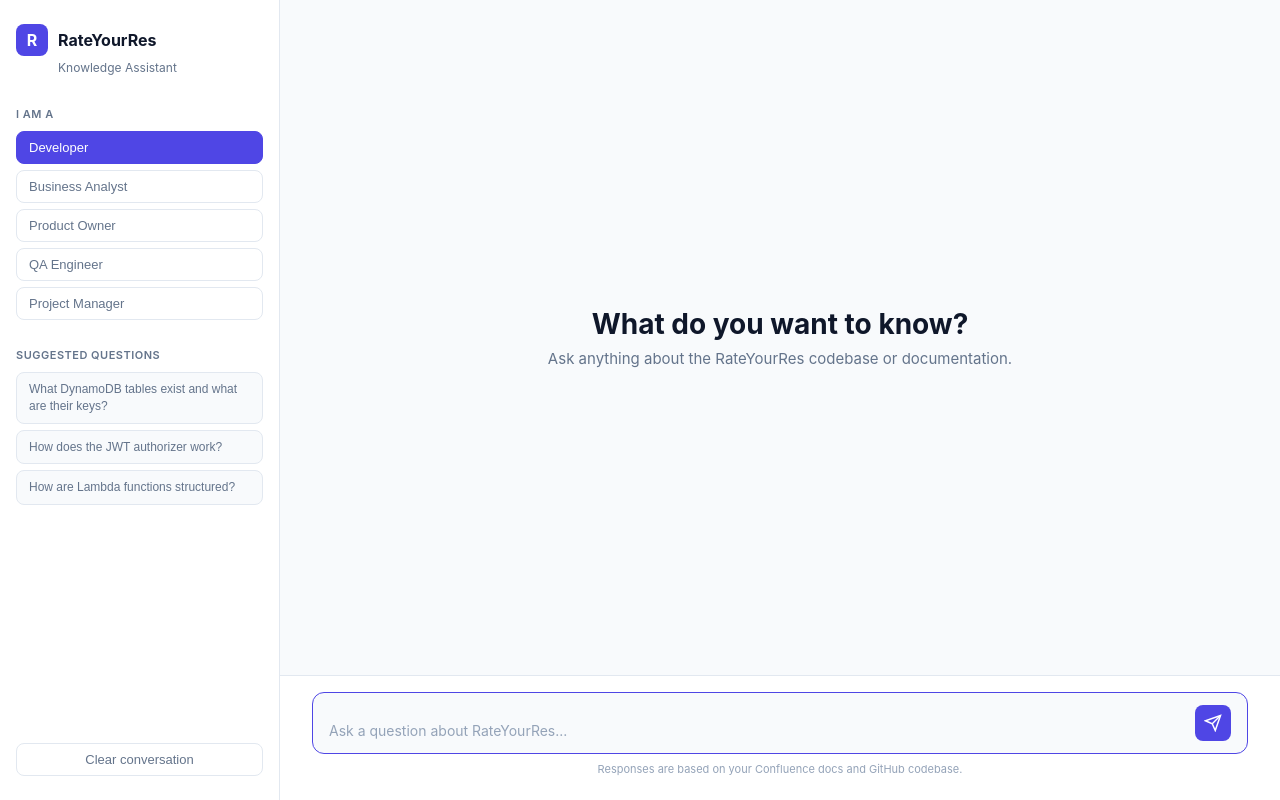
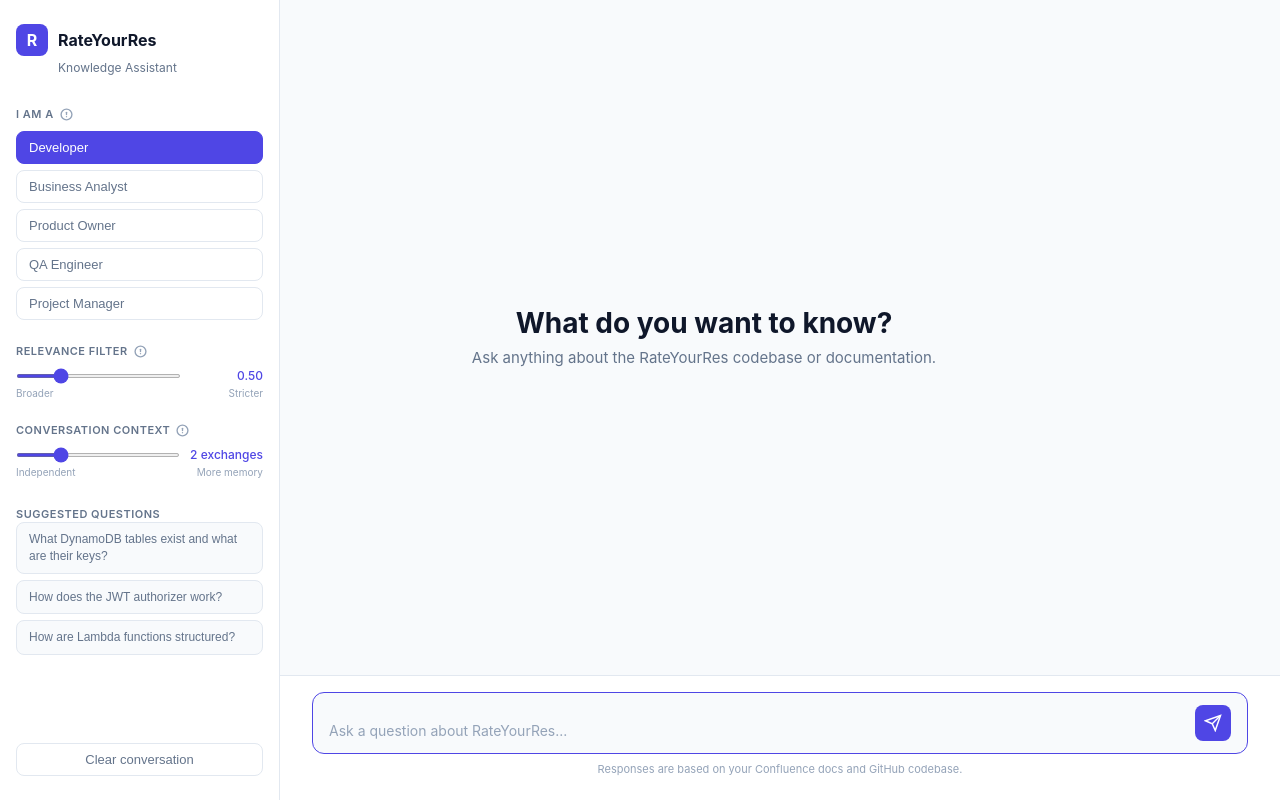
Before and after one commit to TsepoG/rate-your-res-rag, a React (Vite) app in the folder client/: page / in a window 1280 px wide. Built offline with nearby package versions, Linux system fonts and the light colour scheme.

Commit message:
add user-configurable relevance filter and context window with tooltips

```diff
--- a/client/src/App.jsx
+++ b/client/src/App.jsx
@@ -8,6 +8,8 @@
 export default function App() {
   const [messages, setMessages] = useState([])
   const [role, setRole] = useState('dev')
+  const [relevance, setRelevance] = useState(0.50)
+  const [contextWindow, setContextWindow] = useState(2)
   const [loading, setLoading] = useState(false)
   const chatRef = useRef(null)
 
@@ -28,23 +30,33 @@
         m.role === 'user' || m.role === 'assistant'
       )
 
-      const result = await sendQuery(question, role, history)
+      const result = await sendQuery(question, role, history, {
+        relevance,
+        contextWindow
+      })
+
+      if (result.contextUsed && result.contextUsed.count > 0) {
+        const contextCount = result.contextUsed.count
+        setMessages(prev => {
+          const updated = [...prev]
+          const cleared = updated.map(m => ({ ...m, inContext: false }))
+          const startIndex = cleared.length - 1 - contextCount
+          for (let i = Math.max(0, startIndex); i < cleared.length - 1; i++) {
+            cleared[i] = { ...cleared[i], inContext: true }
+          }
+          return cleared
+        })
+      }
 
       setMessages(prev => {
-        // Step 1 — clear ALL previous context highlights first
         const cleared = prev.map(m => ({ ...m, inContext: false }))
-
-        // Step 2 — highlight only the last contextCount messages
         if (result.contextUsed && result.contextUsed.count > 0) {
           const contextCount = result.contextUsed.count
-          // -1 because the last message is the user question we just added
           const startIndex = cleared.length - 1 - contextCount
           for (let i = Math.max(0, startIndex); i < cleared.length - 1; i++) {
             cleared[i] = { ...cleared[i], inContext: true }
           }
         }
-
-        // Step 3 — append the new assistant response
         return [...cleared, {
           role: 'assistant',
           content: result.answer,
@@ -72,12 +84,17 @@
       <Sidebar
         role={role}
         onRoleChange={setRole}
+        relevance={relevance}
+        onRelevanceChange={setRelevance}
+        contextWindow={contextWindow}
+        onContextWindowChange={setContextWindow}
         onSuggestionClick={handleSend}
         onClear={handleClear}
       />
 
       <Main>
         <Chat ref={chatRef}>
+          <ChatInner>
             {messages.length === 0 && (
               <Welcome>
                 <h1>What do you want to know?</h1>
@@ -97,6 +114,7 @@
             ))}
 
             {loading && <LoadingMessage />}
+          </ChatInner>
         </Chat>
 
         <ChatInput onSend={handleSend} disabled={loading} />
@@ -124,13 +142,24 @@
   display: flex;
   flex-direction: column;
   gap: 24px;
-  align-items: stretch;
+`
+
+const ChatInner = styled.div`
+  display: flex;
+  flex-direction: column;
+  gap: 24px;
+  width: 100%;
+  max-width: 900px;
+  margin: 0 auto;
 `
 
 const Welcome = styled.div`
   text-align: center;
-  margin: auto;
   max-width: 480px;
+  position: absolute;
+  top: 42%;
+  left: 55%;
+  transform: translate(-50%, -50%);
 
   h1 {
     font-size: 28px;
--- a/client/src/components/Sidebar.jsx
+++ b/client/src/components/Sidebar.jsx
@@ -1,5 +1,6 @@
-import React from 'react';
-import styled from 'styled-components';
+import React from 'react'
+import styled from 'styled-components'
+import Tooltip, { InfoIcon } from './Tooltip'
 
 const ROLES = [
   { id: 'dev', label: 'Developer' },
@@ -7,7 +8,7 @@
   { id: 'po', label: 'Product Owner' },
   { id: 'qa', label: 'QA Engineer' },
   { id: 'pm', label: 'Project Manager' }
-];
+]
 
 const SUGGESTIONS = {
   dev: [
@@ -35,9 +36,22 @@
     'What is the CI/CD pipeline?',
     'What phases have been completed?'
   ]
-};
+}
 
-export default function Sidebar({ role, onRoleChange, onSuggestionClick, onClear }) {
+const TOOLTIPS = {
+  role: `Your role shapes how answers are written. Developers get technical detail and code references. Business Analysts and Product Owners get plain English focused on what the system does. QA gets edge cases and validation rules. Project Managers get status and progress summaries.`,
+
+  relevance: `Controls how closely a source must match your question before it's used as context. Higher values mean only very relevant sources are used — answers may be more precise but could miss some context. Lower values cast a wider net — more sources are included but some may be loosely related.`,
+
+  contextWindow: `How many previous exchanges the assistant remembers when answering follow-up questions. More exchanges means better continuity in long conversations, but may slow responses slightly. Set to 1 if you want each question treated independently.`
+}
+
+export default function Sidebar({
+  role, onRoleChange,
+  relevance, onRelevanceChange,
+  contextWindow, onContextWindowChange,
+  onSuggestionClick, onClear
+}) {
   return (
     <SidebarWrapper>
       <Header>
@@ -49,7 +63,12 @@
       </Header>
 
       <Section>
-        <SectionLabel>I am a</SectionLabel>
+        <SectionHeader>
+          <SectionLabel>I am a</SectionLabel>
+          <Tooltip text={TOOLTIPS.role}>
+            <IconWrapper><InfoIcon /></IconWrapper>
+          </Tooltip>
+        </SectionHeader>
         <RoleList>
           {ROLES.map(r => (
             <RoleBtn
@@ -61,6 +80,56 @@
             </RoleBtn>
           ))}
         </RoleList>
+      </Section>
+
+      <Section>
+        <SectionHeader>
+          <SectionLabel>Relevance filter</SectionLabel>
+          <Tooltip text={TOOLTIPS.relevance}>
+            <IconWrapper><InfoIcon /></IconWrapper>
+          </Tooltip>
+        </SectionHeader>
+        <SliderRow>
+          <Slider
+            type="range"
+            min="0.4"
+            max="0.8"
+            step="0.05"
+            value={relevance}
+            onChange={e => onRelevanceChange(parseFloat(e.target.value))}
+          />
+          <SliderValue>{relevance.toFixed(2)}</SliderValue>
+        </SliderRow>
+        <SliderLabels>
+          <span>Broader</span>
+          <span>Stricter</span>
+        </SliderLabels>
+      </Section>
+
+      <Section>
+        <SectionHeader>
+          <SectionLabel>Conversation context</SectionLabel>
+          <Tooltip text={TOOLTIPS.contextWindow}>
+            <IconWrapper><InfoIcon /></IconWrapper>
+          </Tooltip>
+        </SectionHeader>
+        <SliderRow>
+          <Slider
+            type="range"
+            min="1"
+            max="5"
+            step="1"
+            value={contextWindow}
+            onChange={e => onContextWindowChange(parseInt(e.target.value))}
+          />
+          <SliderValue>
+            {contextWindow} {contextWindow === 1 ? 'exchange' : 'exchanges'}
+          </SliderValue>
+        </SliderRow>
+        <SliderLabels>
+          <span>Independent</span>
+          <span>More memory</span>
+        </SliderLabels>
       </Section>
 
       <Section style={{ flex: 1 }}>
@@ -77,7 +146,7 @@
       <ClearBtn onClick={onClear}>Clear conversation</ClearBtn>
     </SidebarWrapper>
   )
-};
+}
 
 const SidebarWrapper = styled.aside`
   width: 280px;
@@ -87,18 +156,20 @@
   flex-direction: column;
   padding: 24px 16px;
   flex-shrink: 0;
-`;
+  overflow-x: visible;
+  overflow-y: auto;
+`
 
 const Header = styled.div`
   margin-bottom: 32px;
-`;
+`
 
 const Logo = styled.div`
   display: flex;
   align-items: center;
   gap: 10px;
   margin-bottom: 4px;
-`;
+`
 
 const LogoIcon = styled.div`
   width: 32px;
@@ -111,38 +182,53 @@
   justify-content: center;
   font-weight: 700;
   font-size: 16px;
-`;
+`
 
 const LogoText = styled.span`
   font-size: 16px;
   font-weight: 700;
-`;
+`
 
 const LogoSub = styled.p`
   font-size: 12px;
   color: #64748B;
   margin-left: 42px;
-`;
+`
 
 const Section = styled.div`
-  margin-bottom: 28px;
-`;
+  margin-bottom: 24px;
+`
+
+const SectionHeader = styled.div`
+  display: flex;
+  align-items: center;
+  gap: 6px;
+  margin-bottom: 10px;
+`
 
 const SectionLabel = styled.label`
-  display: block;
   font-size: 11px;
   font-weight: 600;
   text-transform: uppercase;
   letter-spacing: 0.5px;
   color: #64748B;
-  margin-bottom: 10px;
-`;
+`
+
+const IconWrapper = styled.div`
+  color: #94A3B8;
+  display: flex;
+  align-items: center;
+
+  &:hover {
+    color: #4F46E5;
+  }
+`
 
 const RoleList = styled.div`
   display: flex;
   flex-direction: column;
   gap: 6px;
-`;
+`
 
 const RoleBtn = styled.button`
   background: ${p => p.$active ? '#4F46E5' : 'none'};
@@ -161,13 +247,42 @@
     color: ${p => p.$active ? 'white' : '#4F46E5'};
     background: ${p => p.$active ? '#4F46E5' : '#EEF2FF'};
   }
-`;
+`
+
+const SliderRow = styled.div`
+  display: flex;
+  align-items: center;
+  gap: 10px;
+`
+
+const Slider = styled.input`
+  flex: 1;
+  height: 4px;
+  accent-color: #4F46E5;
+  cursor: pointer;
+`
+
+const SliderValue = styled.span`
+  font-size: 12px;
+  font-weight: 500;
+  color: #4F46E5;
+  min-width: 72px;
+  text-align: right;
+`
+
+const SliderLabels = styled.div`
+  display: flex;
+  justify-content: space-between;
+  font-size: 10px;
+  color: #94A3B8;
+  margin-top: 4px;
+`
 
 const SuggestionList = styled.div`
   display: flex;
   flex-direction: column;
   gap: 6px;
-`;
+`
 
 const SuggestionBtn = styled.button`
   background: #F8FAFC;
@@ -186,7 +301,7 @@
     color: #4F46E5;
     background: #EEF2FF;
   }
-`;
+`
 
 const ClearBtn = styled.button`
   margin-top: auto;
@@ -204,4 +319,4 @@
     border-color: #EF4444;
     color: #EF4444;
   }
-`;
+`
--- /dev/null
+++ b/client/src/components/Tooltip.jsx
@@ -0,0 +1,86 @@
+import React, { useState, useRef, useEffect } from 'react'
+import ReactDOM from 'react-dom'
+import styled from 'styled-components'
+
+export function InfoIcon() {
+  return (
+    <svg
+      width="13"
+      height="13"
+      viewBox="0 0 24 24"
+      fill="none"
+      stroke="currentColor"
+      strokeWidth="2.5"
+      strokeLinecap="round"
+      strokeLinejoin="round"
+      style={{ flexShrink: 0, display: 'block' }}
+    >
+      <circle cx="12" cy="12" r="10" />
+      <line x1="12" y1="8" x2="12" y2="12" />
+      <line x1="12" y1="16" x2="12.01" y2="16" />
+    </svg>
+  )
+}
+
+export default function Tooltip({ text, children }) {
+  const [visible, setVisible] = useState(false)
+  const [coords, setCoords] = useState({ top: 0, left: 0 })
+  const wrapperRef = useRef(null)
+
+  function handleMouseEnter() {
+    if (wrapperRef.current) {
+      const rect = wrapperRef.current.getBoundingClientRect()
+      setCoords({
+        top: rect.bottom + window.scrollY + 8,
+        left: rect.left + window.scrollX
+      })
+    }
+    setVisible(true)
+  }
+
+  return (
+    <Wrapper
+      ref={wrapperRef}
+      onMouseEnter={handleMouseEnter}
+      onMouseLeave={() => setVisible(false)}
+    >
+      {children}
+      {visible && ReactDOM.createPortal(
+        <TooltipBox style={{ top: coords.top, left: coords.left }}>
+          {text}
+        </TooltipBox>,
+        document.body
+      )}
+    </Wrapper>
+  )
+}
+
+const Wrapper = styled.div`
+  position: relative;
+  display: inline-flex;
+  align-items: center;
+  cursor: help;
+`
+
+const TooltipBox = styled.div`
+  position: absolute;
+  background: #0F172A;
+  color: white;
+  font-size: 12px;
+  line-height: 1.5;
+  padding: 8px 12px;
+  border-radius: 8px;
+  width: 220px;
+  pointer-events: none;
+  word-break: break-word;
+  white-space: normal;
+
+  &::before {
+    content: '';
+    position: absolute;
+    bottom: 100%;
+    left: 10px;
+    border: 5px solid transparent;
+    border-bottom-color: #0F172A;
+  }
+`
--- a/client/src/services/api.js
+++ b/client/src/services/api.js
@@ -1,6 +1,6 @@
 const API_URL = '/api'
 
-export async function sendQuery(question, role, history = []) {
+export async function sendQuery(question, role, history = [], settings = {}) {
   const res = await fetch(`${API_URL}/query`, {
     method: 'POST',
     headers: { 'Content-Type': 'application/json' },
@@ -10,7 +10,9 @@
       history: history.map(m => ({
         role: m.role,
         content: m.content
-      }))
+      })),
+      relevance: settings.relevance ?? 0.50,
+      contextWindow: settings.contextWindow ?? 2
     })
   })
 
```
Also changed, not shown: services/retriever.js (+36 -33 lines), 1 other file (tests, documents, lock files or other folders). Lines whose indentation alone changed are shown as unchanged.
